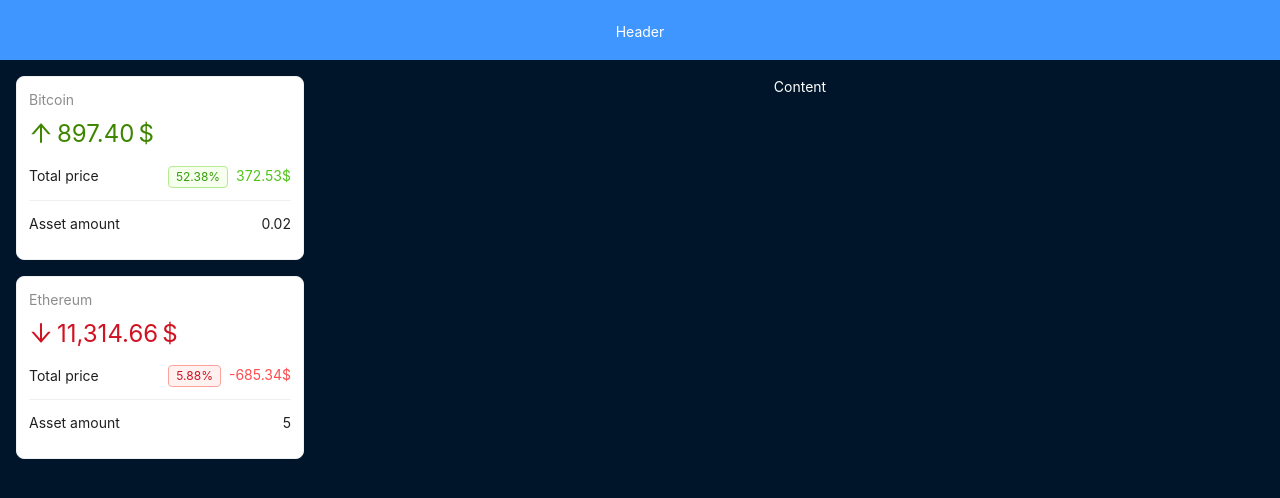
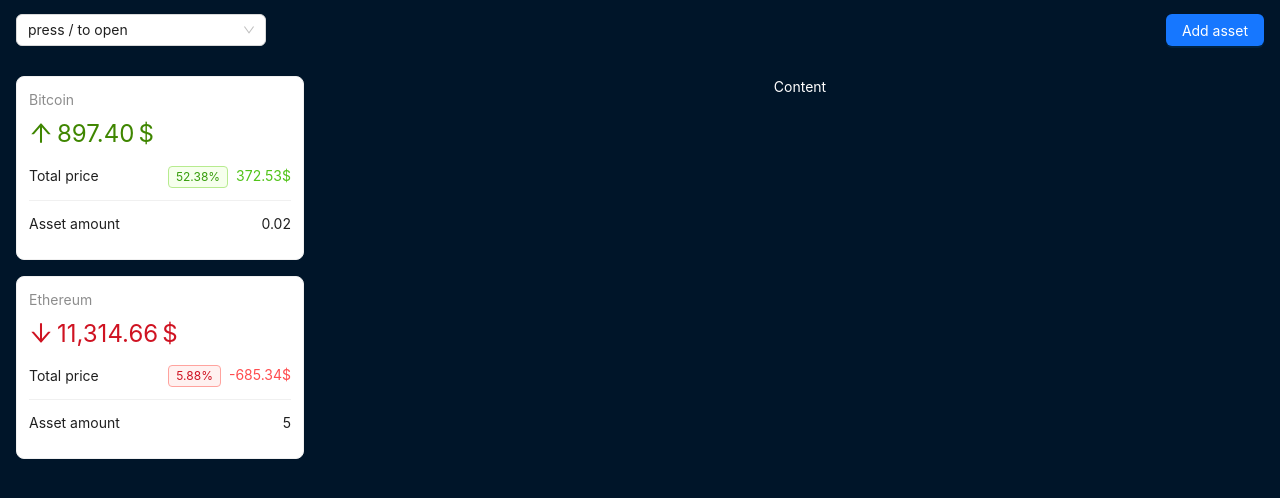
Before and after one commit to SystemAgainst/react-crypto, a React (Vite) app: page / in a window 1280 px wide. Shown: the top 498 px of the page. Built offline with nearby package versions, Linux system fonts and the light colour scheme.

Commit message:
upd: style for header and process data

```diff
--- a/src/components/layout/AppHeader.tsx
+++ b/src/components/layout/AppHeader.tsx
@@ -1,15 +1,38 @@
-import { Layout } from 'antd';
+import { Button, Layout, Select, Space } from 'antd';
 import React from 'react';
+import { useCrypto } from '../../context/crypto-context.tsx';
 
 const headerStyle: React.CSSProperties = {
-  textAlign: 'center',
-  color: '#fff',
+  width: '100%',
+  padding: '1rem',
   height: 60,
-  paddingInline: 48,
-  lineHeight: '64px',
-  backgroundColor: '#4096ff',
+  display: 'flex',
+  justifyContent: 'space-between',
+  alignItems: 'center',
 };
 
 export default function AppHeader() {
-  return <Layout.Header style={headerStyle}>Header</Layout.Header>;
+  const { crypto } = useCrypto();
+
+  return (
+    <Layout.Header style={headerStyle}>
+      <Select
+        style={{ width: '250px' }}
+        value="press / to open"
+        options={crypto.map((coin) => ({
+          label: coin.name,
+          value: coin.id,
+          icon: coin.icon,
+        }))}
+        optionRender={(option) => (
+          <Space>
+            <img style={{ width: 20 }} src={option.data.icon} alt={option.data.label} />
+            {option.data.label}
+          </Space>
+        )}
+      />
+
+      <Button type="primary">Add asset</Button>
+    </Layout.Header>
+  );
 }
```
